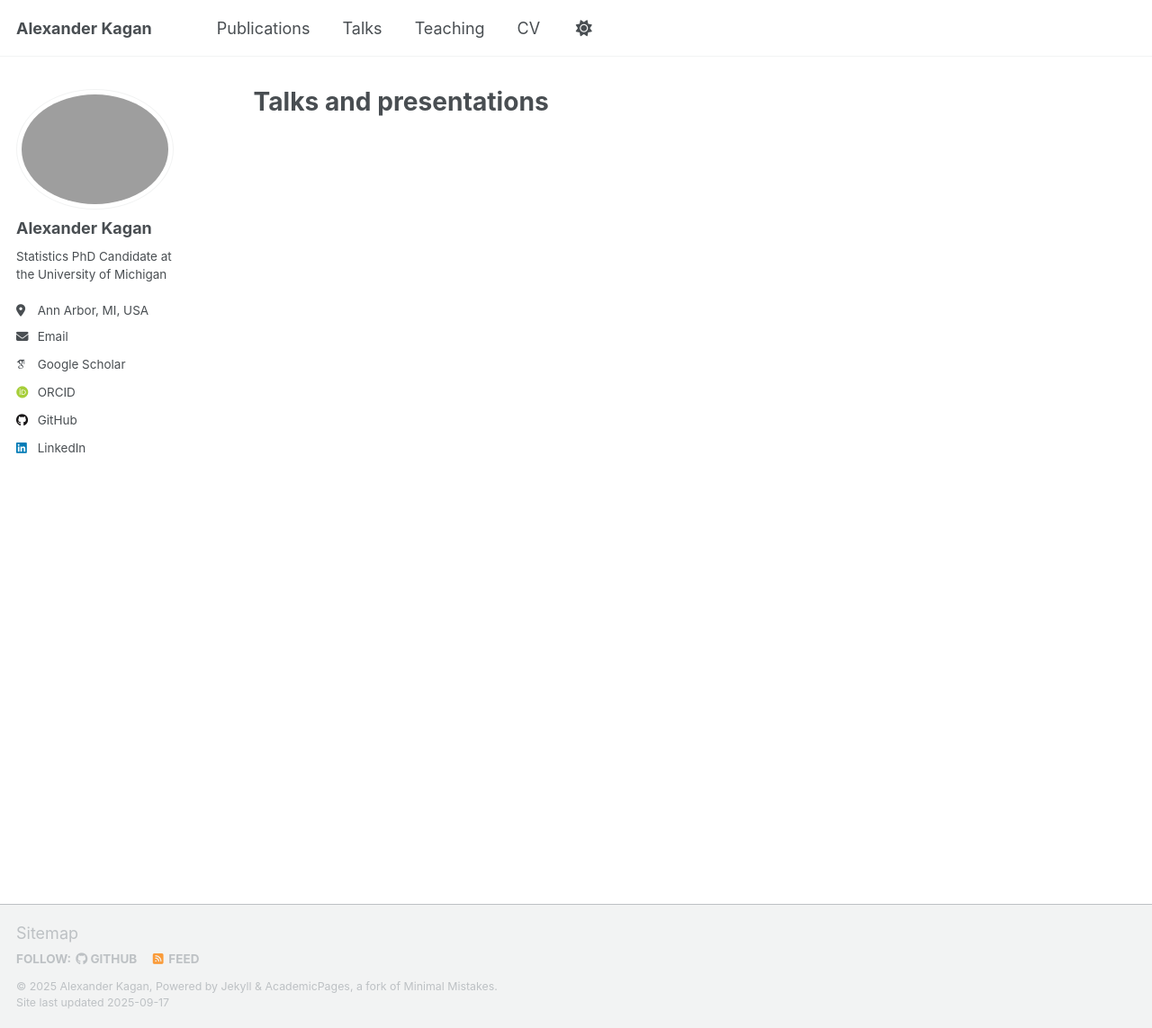
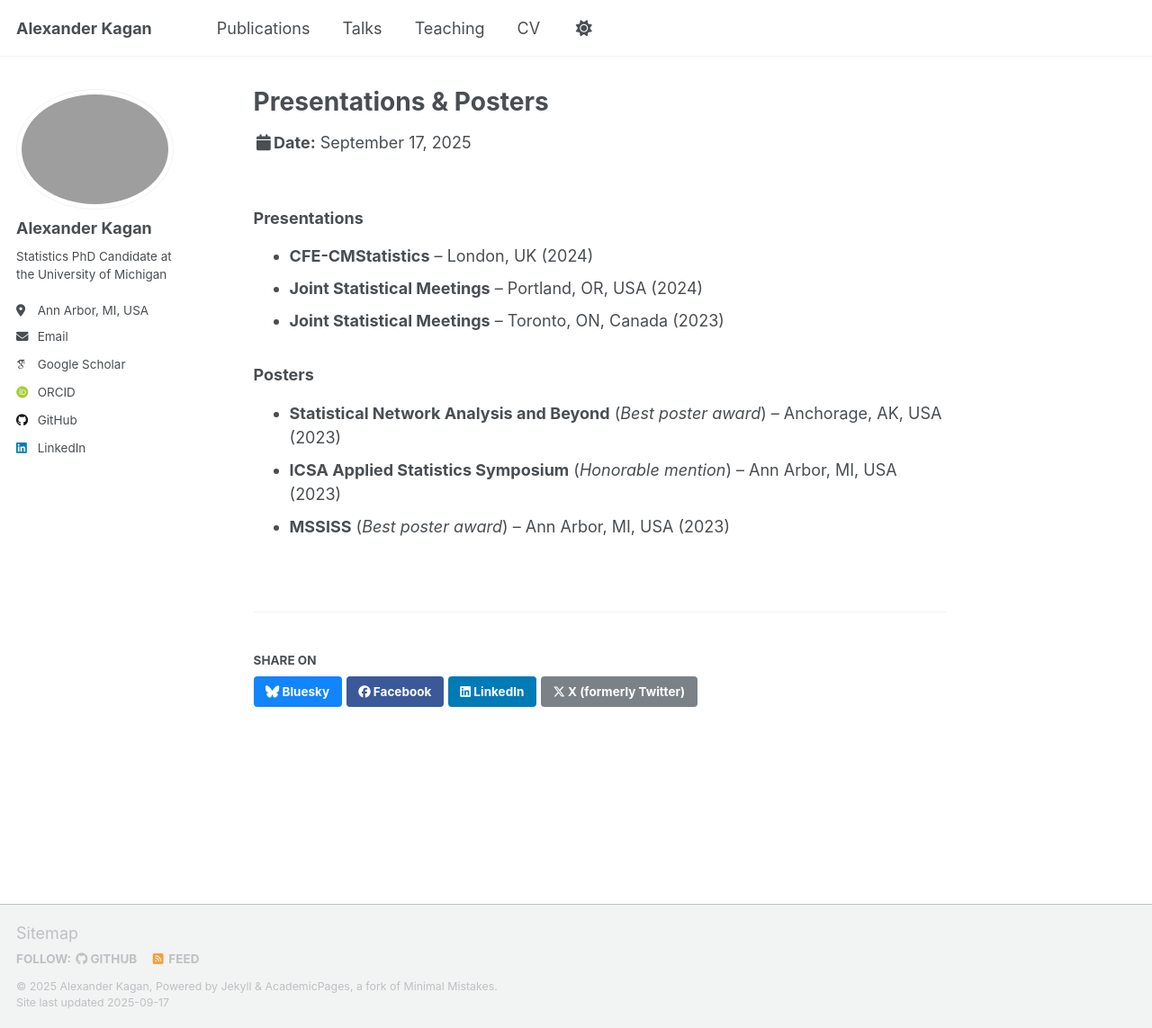
Before and after one commit to AlexanderKagan/AlexanderKagan.github.io, a Jekyll site: the page built from _talks/talk.md, in a window 1280 px wide and 1143 px high. Shown: the whole window at 90% size. Built offline with Jekyll 4.4.1, drawn with Linux system fonts in a browser that asks for light colours; some web fonts are replaced; a script that is not in the unit is left out.

```diff
--- a/_talks/talk.md
+++ b/_talks/talk.md
@@ -0,0 +1,16 @@
+---
+title: "Presentations & Posters"
+permalink: /talks/
+collection: talks
+author_profile: true
+---
+
+### Presentations
+- **CFE-CMStatistics** – London, UK (2024)
+- **Joint Statistical Meetings** – Portland, OR, USA (2024)
+- **Joint Statistical Meetings** – Toronto, ON, Canada (2023)
+
+### Posters
+- **Statistical Network Analysis and Beyond** (*Best poster award*) – Anchorage, AK, USA (2023)
+- **ICSA Applied Statistics Symposium** (*Honorable mention*) – Ann Arbor, MI, USA (2023)
+- **MSSISS** (*Best poster award*) – Ann Arbor, MI, USA (2023)
```
Also changed, not shown: _publications/publication.md (+2 -1 lines), _teaching/teaching.md (+2 -3 lines).
